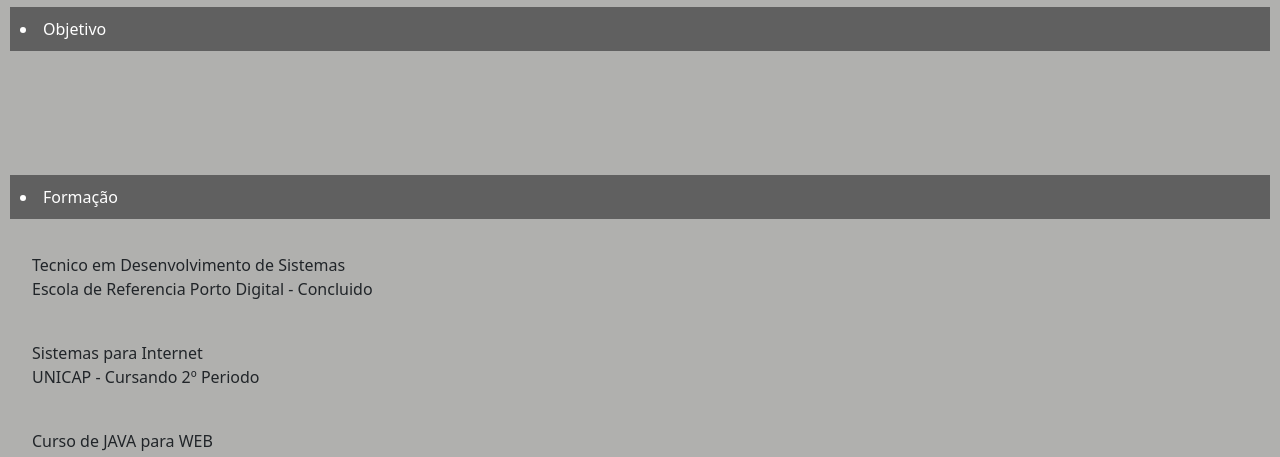
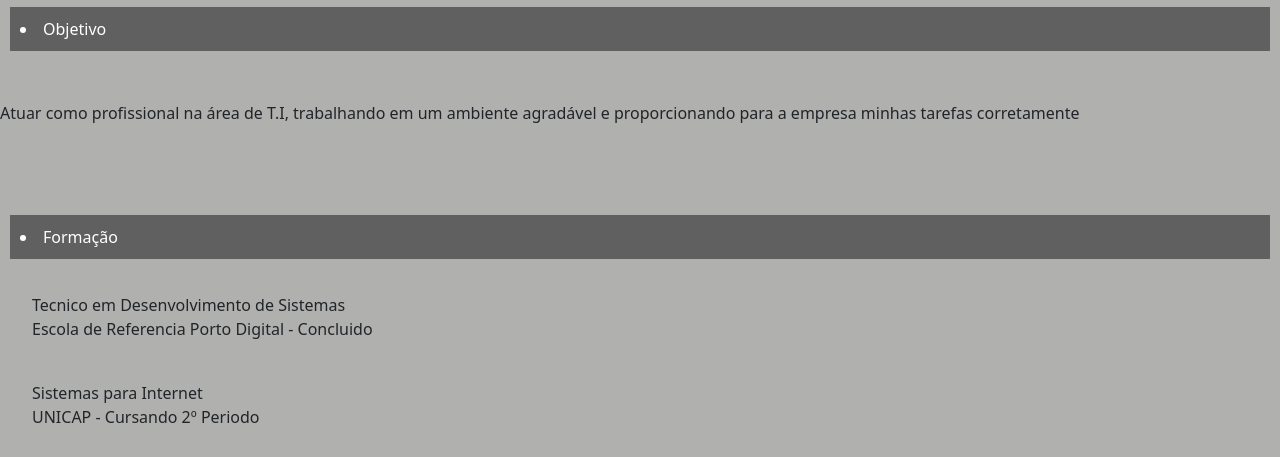
Before and after one commit to willinnylima/willinnykarla.curriculoback4app, a plain HTML site: page index.html in a window 1280 px wide. Shown: the part 343-800 px from the top of the page. Drawn offline with nearby package versions, Linux system fonts and the light colour scheme.

Commit message:
Update index.html

```diff
--- a/index.html
+++ b/index.html
@@ -41,6 +41,8 @@ function contato() {
 	<nav id=menu>
 			<li class=objetivo>Objetivo</li><br>
 			<p class= "p" id="btIr" ></p>
+			<p> Atuar como profissional na área de T.I, trabalhando em um ambiente agradável e
+				proporcionando para a empresa minhas tarefas corretamente</p>
 			<pre class= "p" id="tarefas"></pre>
 			<br><br>
 
```
